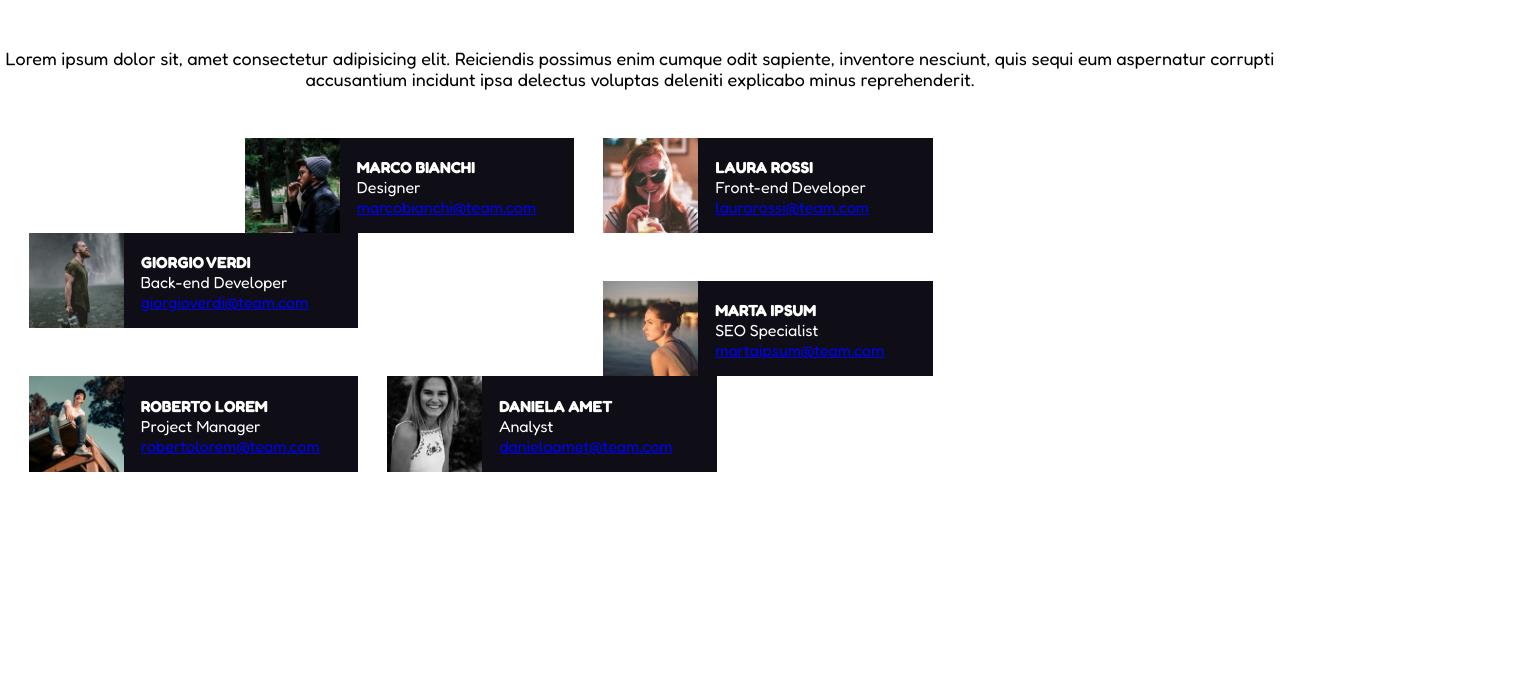
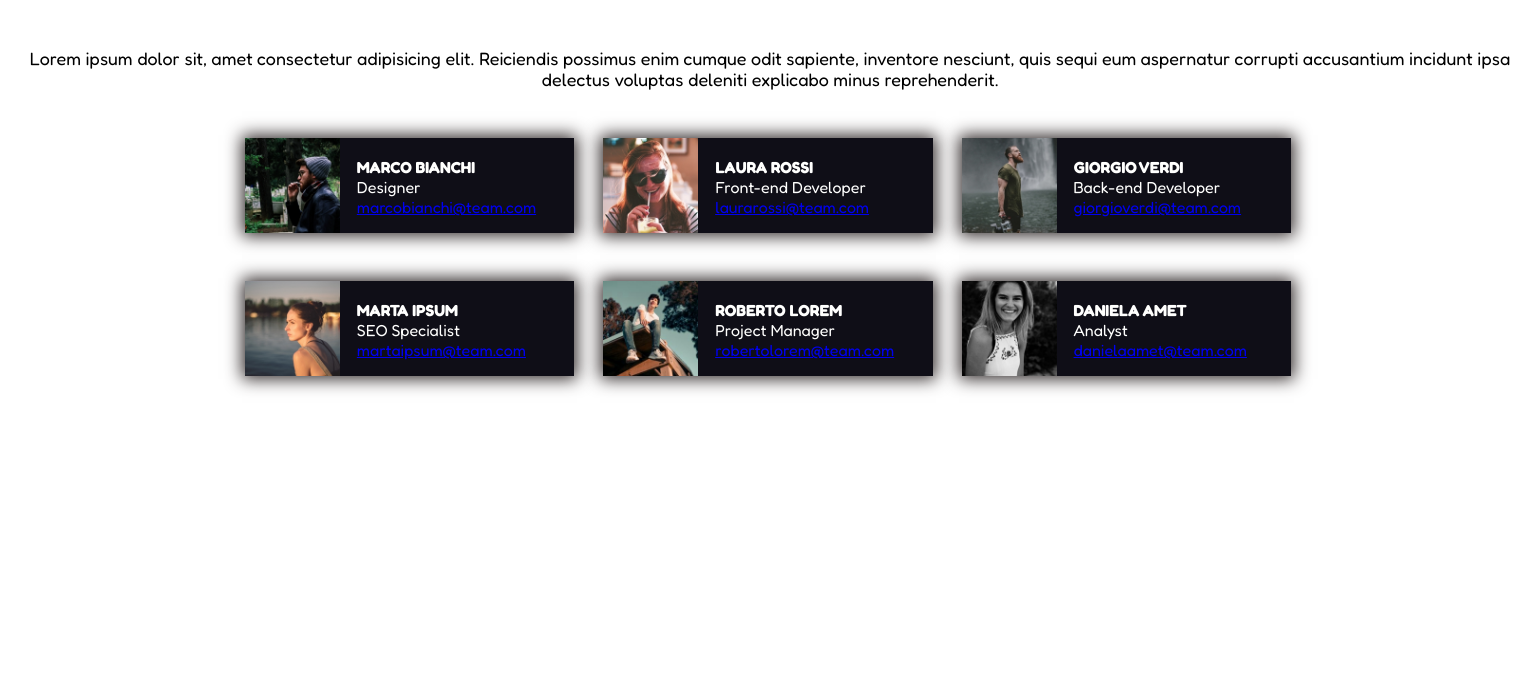
Before and after one commit to Claudio-Bernardinetti/html-css-float-cards, a plain HTML site: page assets/index.html in a window 1280 px wide. Shown: the part 107-800 px from the top of the page, 1540 px wide, since content can reach past the window. Drawn offline with Linux system fonts and the light colour scheme.

Commit message:
add shadow final commit

```diff
--- a/assets/css/style.css
+++ b/assets/css/style.css
@@ -3,6 +3,11 @@
     padding: 0;
     box-sizing: border-box;
     font-family: 'Fredoka', sans-serif;
+    max-width: 1540px;
+}
+
+body {
+    min-width: 1540px;
 }
 
 :root {
@@ -30,7 +35,9 @@ p {
 .container_top {
     height: 5.95rem;
     margin-top: 3rem;
+
 }
+
 .container_bottom {
     height: 5.95rem;
     margin-top: 3rem;
@@ -40,6 +47,7 @@ p {
     width: 20.6rem;
     height: 5.95rem;
     background-color: var(--bool-black);
+    box-shadow: 0 0 1rem 3px rgb(49, 42, 42);
 }
 
 img {
@@ -62,11 +70,13 @@ a {
 .container1 {
     float: left;
     margin-left: 15.3rem;
+
 }
 
 .container2{
     float: left;
     margin-left: 1.8rem;
+
 }
 
 .container3{
```
